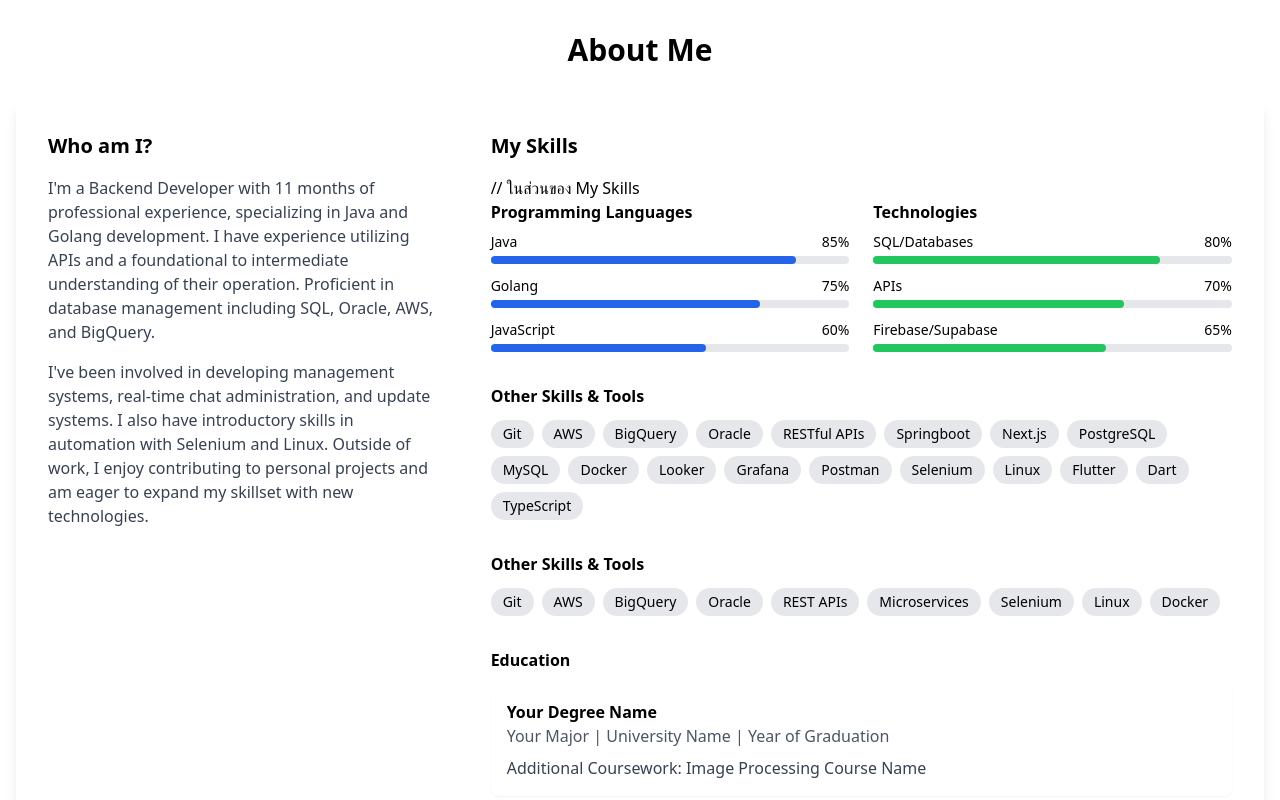
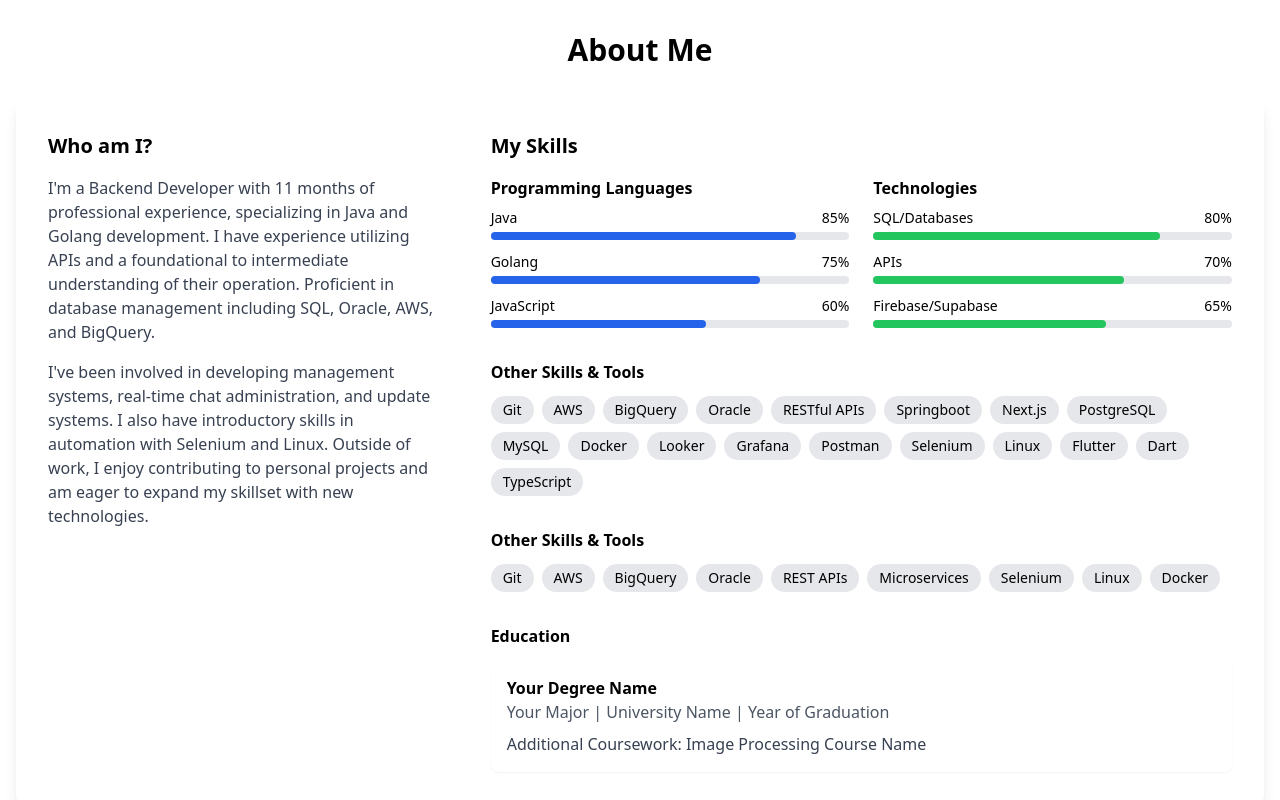
Before and after one commit to ChutchawanGit/MyPortfolioChutchawan, a React (Create React App) app: page / in a window 1280 px wide. Shown: the part 580-1380 px from the top of the page. Built offline with nearby package versions, Linux system fonts and the light colour scheme; no server answers; the database is empty.

Commit message:
Updated portfolio with detailed experience and skills

```diff
--- a/src/interface/components/sections/About.tsx
+++ b/src/interface/components/sections/About.tsx
@@ -25,7 +25,7 @@ const About: React.FC = () => {
             <div className="md:w-2/3 md:pl-12">
               <h3 className="text-xl font-bold mb-4">My Skills</h3>
 
-              // ในส่วนของ My Skills
+
               <div className="grid grid-cols-1 md:grid-cols-2 gap-6">
                 <div>
                   <h4 className="font-semibold mb-2">Programming Languages</h4>
```
Also changed, not shown: 7 other files (tests, documents, lock files or other folders).
